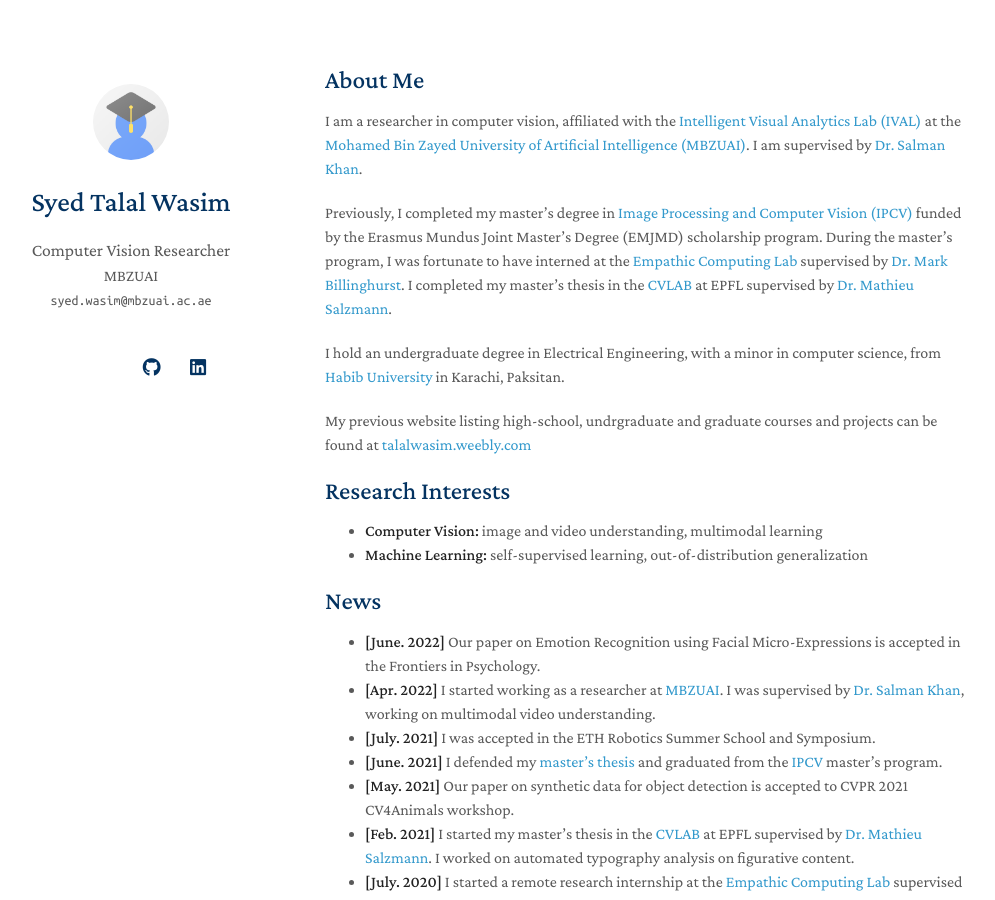
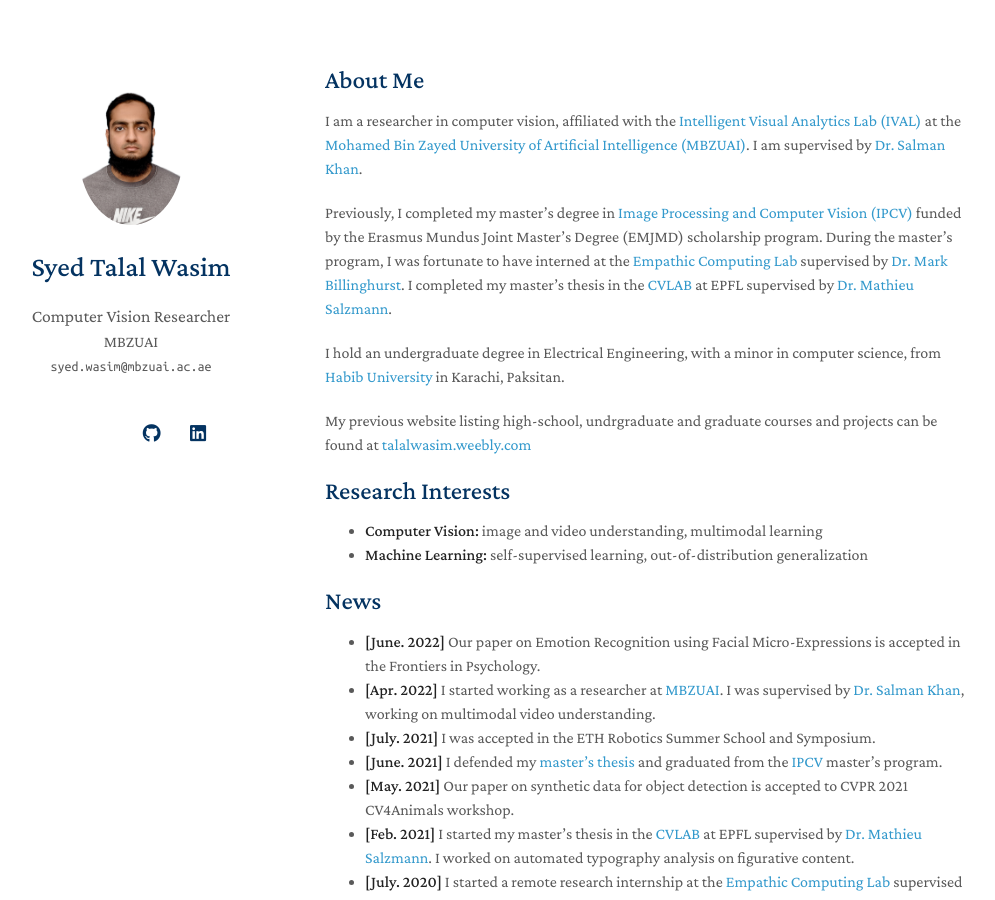
Before and after one commit to TalalWasim/talalwasim.github.io, a Jekyll site: the page built from index.md, in a window 1280 px wide and 900 px high. Shown: the whole window, without its empty margins (145-1140 px from the left). Built offline with Jekyll 4.4.1, drawn with Linux system fonts in a browser that asks for light colours; nearby versions of some CDN libraries; a style sheet for code colours, icons or effects is not loaded; our own code applies the rules of GitHub Pages for plain Markdown files.

Commit message:
updated profile picture

```diff
--- a/_config.yml
+++ b/_config.yml
@@ -19,7 +19,7 @@ linkedin: https://www.linkedin.com/in/wasimsyedtalal/
 
 # Images (e.g., your profile picture and your website's favicon)
 # "favicon" and "favicon_dark" are used for the light and dark modes, respectively.
-avatar: ./assets/img/avatar.png
+avatar: ./assets/img/pic.jpg
 favicon: ./assets/img/favicon.png
 favicon_dark: ./assets/img/favicon-dark.png
 
```
Also changed, not shown: assets/img/avatar.png (deleted), assets/img/pic.jpg (added).
